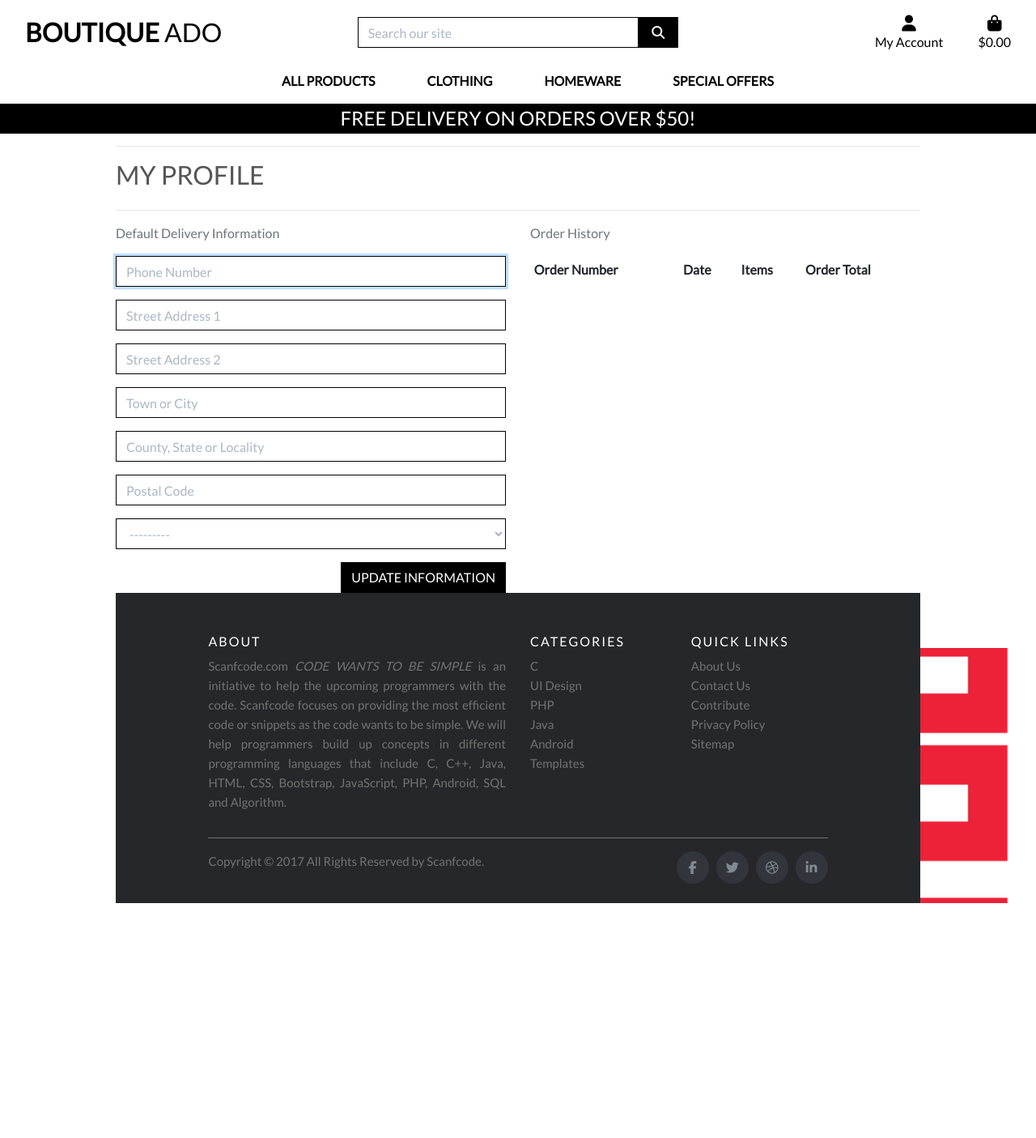
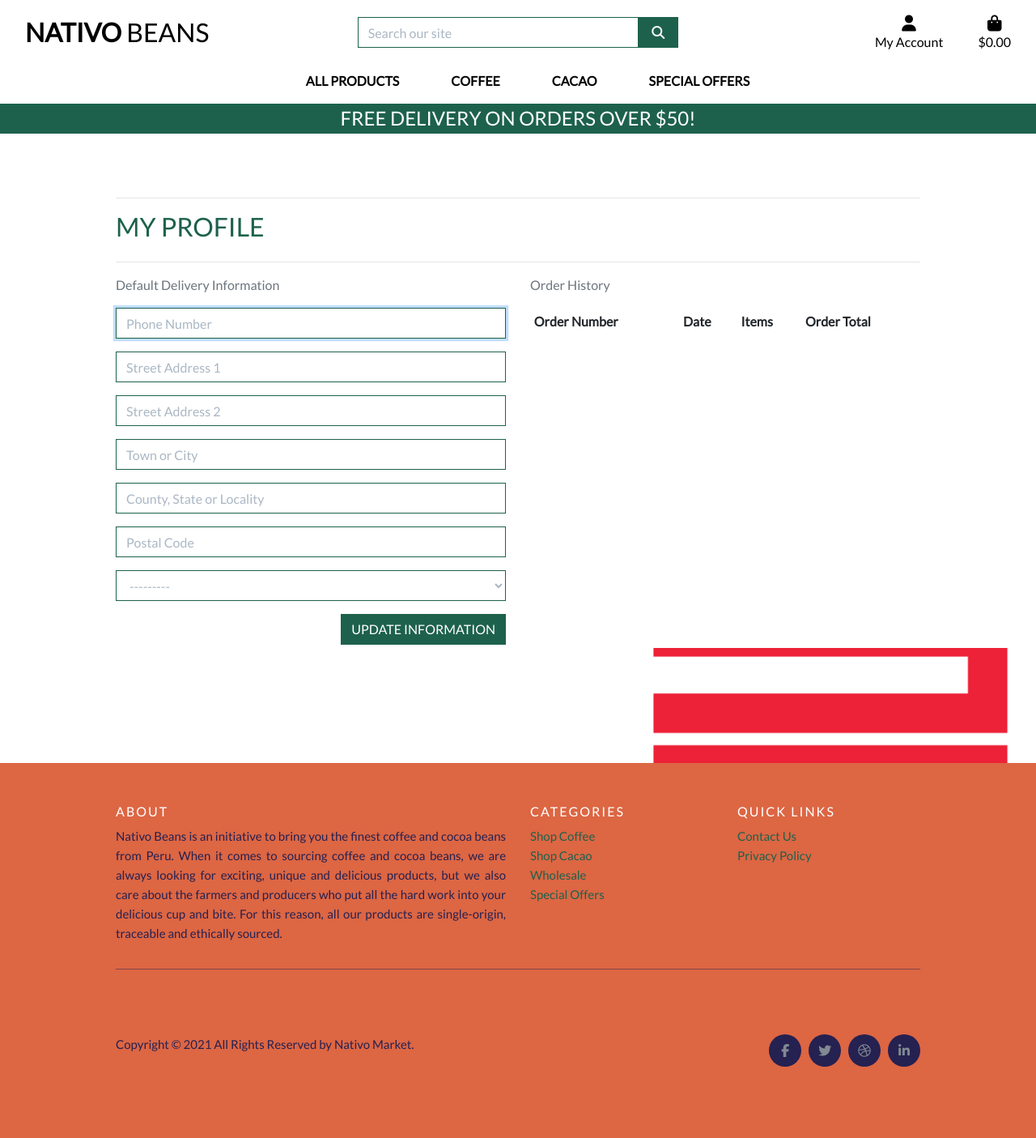
Before and after one commit to Julia-IO/nativo_beans, a Django app: page /profile/ in a window 1280 px wide. Shown: the whole page at 81% size. Before the commit the page ends 1115 px from the top, so only its background shows below. Run offline with Django 3.2, Linux system fonts and the light colour scheme; the visitor is signed in with stand-in values (Sample User, id 1); data comes from the database, SQL or seed files in the repository; data that the repository does not hold is empty; some libraries are stand-ins or nearby versions.

Commit message:
Added Footer, updated CSS, main nav and product categories

```diff
--- a/products/fixtures/categories.json
+++ b/products/fixtures/categories.json
@@ -1 +1 @@
-[{"pk": 1, "model": "products.category", "fields": {"name": "activewear", "friendly_name": "Activewear"}}, {"pk": 2, "model": "products.category", "fields": {"name": "bed_bath", "friendly_name": "Bed & Bath"}}, {"pk": 3, "model": "products.category", "fields": {"name": "clearance", "friendly_name": "Clearance"}}, {"pk": 4, "model": "products.category", "fields": {"name": "deals", "friendly_name": "Deals"}}, {"pk": 5, "model": "products.category", "fields": {"name": "essentials", "friendly_name": "Essentials"}}, {"pk": 6, "model": "products.category", "fields": {"name": "jeans", "friendly_name": "Jeans"}}, {"pk": 7, "model": "products.category", "fields": {"name": "kitchen_dining", "friendly_name": "Kitchen & Dining"}}, {"pk": 8, "model": "products.category", "fields": {"name": "new_arrivals", "friendly_name": "New Arrivals"}}, {"pk": 9, "model": "products.category", "fields": {"name": "shirts", "friendly_name": "Shirts"}}]
+[{"pk": 1, "model": "products.category", "fields": {"name": "lightroast", "friendly_name": "Light Roast"}}, {"pk": 2, "model": "products.category", "fields": {"name": "organic_cocoa_powder", "friendly_name": "Organic Cocoa Powder"}}, {"pk": 3, "model": "products.category", "fields": {"name": "clearance", "friendly_name": "Clearance"}}, {"pk": 4, "model": "products.category", "fields": {"name": "deals", "friendly_name": "Deals"}}, {"pk": 5, "model": "products.category", "fields": {"name": "medroast", "friendly_name": "Med Roast"}}, {"pk": 6, "model": "products.category", "fields": {"name": "medfullroast", "friendly_name": "Med/Full Roast"}}, {"pk": 7, "model": "products.category", "fields": {"name": "chocolate_tablets", "friendly_name": "Chocolate Tablets"}}, {"pk": 8, "model": "products.category", "fields": {"name": "new_arrivals", "friendly_name": "New Arrivals"}}, {"pk": 9, "model": "products.category", "fields": {"name": "fullroast", "friendly_name": "Full Roast"}}]
--- a/profiles/static/profiles/css/profile.css
+++ b/profiles/static/profiles/css/profile.css
@@ -4,7 +4,7 @@
 }
 
 #profile-update-form .form-control {
-    color: #000;
+    color: #252151;
 }
 
 #profile-update-form input::placeholder {
@@ -13,7 +13,7 @@
 
 #id_default_country,
 #id_default_country option:not(:first-child) {
-    color: #000;
+    color: #252151;
 }
 
 #id_default_country option:first-child {
--- a/static/css/base.css
+++ b/static/css/base.css
@@ -6,7 +6,7 @@ body {
     background: url('/media/homepage_background_image.png') no-repeat center center fixed;
     background-size: cover;
     height: calc(100vh - 164px);
-    color: #555;
+    color: #1d614c;
     font-family: 'Lato';
 }
 
@@ -28,26 +28,26 @@ body {
 }
 
 .shop-now-button {
-    background: black;
+    background: #1d614c;
     color: white;
     min-width: 260px;
 }
 
 .btn-black {
-    background: black;
+    background: #1d614c;
     color: white;
 }
 
 .btn-outline-black {
     background: white;
-    color: black !important; /* use important to override link colors for <a> elements */
-    border: 1px solid black;
+    color: #1d614c !important; /* use important to override link colors for <a> elements */
+    border: 1px solid #1d614c;
 }
 
 .btn-outline-black:hover,
 .btn-outline-black:active,
 .btn-outline-black:focus {
-    background: black;
+    background: #1d614c;
     color: white !important;
 }
 
@@ -66,11 +66,11 @@ body {
 }
 
 .border-black {
-    border: 1px solid black !important;
+    border: 1px solid #1d614c !important;
 }
 
 .bg-black {
-    background: #000 !important;
+    background: #1d614c !important;
 }
 
 .overlay {
@@ -176,15 +178,15 @@ input[name='q']::placeholder {
 
 .site-footer
 {
-  background-color:#26272b;
+  background-color:#dd6643;
   padding:45px 0 20px;
   font-size:15px;
   line-height:24px;
-  color:#737373;
+  color:#252151;
 }
 .site-footer hr
 {
-  border-top-color:#bbb;
+  border-top-color:#252151;
   opacity:0.5
 }
 .site-footer hr.small
@@ -201,7 +203,7 @@ input[name='q']::placeholder {
 }
 .site-footer a
 {
-  color:#737373;
+  color:#252151;
 }
 .site-footer a:hover
 {
@@ -219,11 +221,11 @@ input[name='q']::placeholder {
 }
 .footer-links a
 {
-  color:#737373
+  color:#1d614c
 }
 .footer-links a:active,.footer-links a:focus,.footer-links a:hover
 {
-  color:#3366cc;
+  color:#252151;
   text-decoration:none;
 }
 .footer-links.inline li
@@ -242,7 +244,7 @@ input[name='q']::placeholder {
   margin-left:6px;
   margin-right:0;
   border-radius:100%;
-  background-color:#33353d
+  background-color:#252151
 }
 .copyright-text
 {
@@ -344,6 +346,7 @@ input[name='q']::placeholder {
 @media (min-width: 1200px) {
   .container {
     max-width: 80%;
+    padding-bottom: 5%;
   }
 }
 
--- a/templates/allauth/account/logout.html
+++ b/templates/allauth/account/logout.html
@@ -5,6 +5,8 @@
 {% block head_title %}{% trans "Sign Out" %}{% endblock %}
 
 {% block inner_content %}
+
+<div class="container h-100">
     <hr>
     <h2 class="logo-font mb-4">{% trans "Sign Out" %}</h2>
     <hr>
@@ -19,5 +21,5 @@
     <button type="submit">{% trans 'Sign Out' %}</button>
     </form>
 
-
+</div>
 {% endblock %}
--- a/templates/base.html
+++ b/templates/base.html
@@ -34,14 +34,14 @@
     {% block extra_js %}
     {% endblock %}
 
-    <title>Boutique Ado {% block extra_title %}{% endblock %}</title>
+    <title>Nativo Beans {% block extra_title %}{% endblock %}</title>
   </head>
   <body>
     <header class="container-fluid fixed-top">
         <div id="topnav" class="row bg-white pt-lg-2 d-none d-lg-flex">
             <div class="col-12 col-lg-4 my-auto py-1 py-lg-0 text-center text-lg-left">
                 <a href="{% url 'home' %}" class="nav-link main-logo-link">
-                    <h2 class="logo-font text-black my-0"><strong>Boutique</strong> Ado</h2>
+                    <h2 class="logo-font text-black my-0"><strong>Nativo</strong> Beans</h2>
                 </a>
             </div>
             <div class="col-12 col-lg-4 my-auto py-1 py-lg-0">
@@ -137,42 +137,30 @@
     {% block content %}
     {% endblock %}
 
-    {% block postloadjs %}
-    <script type="text/javascript">
-        $('.toast').toast('show');
-    </script>
-    {% endblock %}
-
-
-  <!-- Site footer -->
+    <!-- Site footer -->
     <footer class="site-footer">
       <div class="container">
         <div class="row">
           <div class="col-sm-12 col-md-6">
             <h6>About</h6>
-            <p class="text-justify">Scanfcode.com <i>CODE WANTS TO BE SIMPLE </i> is an initiative  to help the upcoming programmers with the code. Scanfcode focuses on providing the most efficient code or snippets as the code wants to be simple. We will help programmers build up concepts in different programming languages that include C, C++, Java, HTML, CSS, Bootstrap, JavaScript, PHP, Android, SQL and Algorithm.</p>
+            <p class="text-justify">Nativo Beans is an initiative to bring you the finest coffee and cocoa beans from Peru. When it comes to sourcing coffee and cocoa beans, we are always looking for exciting, unique and delicious products, but we also care about the farmers and producers who put all the hard work into your delicious cup and bite. For this reason, all our products are single-origin, traceable and ethically sourced.</p>
           </div>
 
           <div class="col-xs-6 col-md-3">
             <h6>Categories</h6>
             <ul class="footer-links">
-              <li><a href="http://scanfcode.com/category/c-language/">C</a></li>
-              <li><a href="http://scanfcode.com/category/front-end-development/">UI Design</a></li>
-              <li><a href="http://scanfcode.com/category/back-end-development/">PHP</a></li>
-              <li><a href="http://scanfcode.com/category/java-programming-language/">Java</a></li>
-              <li><a href="http://scanfcode.com/category/android/">Android</a></li>
-              <li><a href="http://scanfcode.com/category/templates/">Templates</a></li>
+              <li><a href="">Shop Coffee</a></li>
+              <li><a href="">Shop Cacao</a></li>
+              <li><a href="">Wholesale</a></li>
+              <li><a href="">Special Offers</a></li>
             </ul>
           </div>
 
           <div class="col-xs-6 col-md-3">
             <h6>Quick Links</h6>
             <ul class="footer-links">
-              <li><a href="http://scanfcode.com/about/">About Us</a></li>
               <li><a href="http://scanfcode.com/contact/">Contact Us</a></li>
-              <li><a href="http://scanfcode.com/contribute-at-scanfcode/">Contribute</a></li>
               <li><a href="http://scanfcode.com/privacy-policy/">Privacy Policy</a></li>
-              <li><a href="http://scanfcode.com/sitemap/">Sitemap</a></li>
             </ul>
           </div>
         </div>
@@ -181,8 +169,8 @@
       <div class="container">
         <div class="row">
           <div class="col-md-8 col-sm-6 col-xs-12">
-            <p class="copyright-text">Copyright &copy; 2017 All Rights Reserved by
-         <a href="#">Scanfcode</a>.
+            <p class="copyright-text">Copyright &copy; 2021 All Rights Reserved by
+         Nativo Market.
             </p>
           </div>
 
@@ -198,6 +186,11 @@
       </div>
 </footer>
 
+    {% block postloadjs %}
+    <script type="text/javascript">
+        $('.toast').toast('show');
+    </script>
+    {% endblock %}
 
   </body>
 </html>
--- a/templates/includes/main-nav.html
+++ b/templates/includes/main-nav.html
@@ -14,24 +14,25 @@
 
         <li class="nav-item dropdown">
             <a class="logo-font font-weight-bold nav-link text-black mr-5" href="#" id="clothing-link" data-toggle="dropdown" aria-haspopup="true" aria-expanded="false">
-                Clothing
+                Coffee
             </a>
             <div class="dropdown-menu border-0" aria-labelledby="clothing-link">
-                <a href="{% url 'products' %}?category=activewear,essentials" class="dropdown-item">Activewear &amp; Essentials</a>
-                <a href="{% url 'products' %}?category=jeans" class="dropdown-item">Jeans</a>
-                <a href="{% url 'products' %}?category=shirts" class="dropdown-item">Shirts</a>
-                <a href="{% url 'products' %}?category=activewear,essentials,jeans,shirts" class="dropdown-item">All Clothing</a>
+                <a href="{% url 'products' %}?category=lightroast" class="dropdown-item">Light Roast</a>
+                <a href="{% url 'products' %}?category=medroast" class="dropdown-item">Med Roast</a>
+                <a href="{% url 'products' %}?category=medfullroast" class="dropdown-item">Med/Full Roast</a>
+                <a href="{% url 'products' %}?category=fullroast" class="dropdown-item">Full Roast</a>
+                <a href="{% url 'products' %}?category=lightroast,medroast,medfullroast,fullroast" class="dropdown-item">All Coffee Products</a>
             </div>
         </li>
 
         <li class="nav-item dropdown">
             <a class="logo-font font-weight-bold nav-link text-black mr-5" href="#" id="homeware-link" data-toggle="dropdown" aria-haspopup="true" aria-expanded="false">
-                Homeware
+                Cacao
             </a>
             <div class="dropdown-menu border-0" aria-labelledby="homeware-link">
-                <a href="{% url 'products' %}?category=bed_bath" class="dropdown-item">Bed &amp; Bath</a>
-                <a href="{% url 'products' %}?category=kitchen_dining" class="dropdown-item">Kitchen &amp; Dining</a>
-                <a href="{% url 'products' %}?category=bed_bath,kitchen_dining" class="dropdown-item">All Homeware</a>
+                <a href="{% url 'products' %}?category=organic_cocoa_powder" class="dropdown-item">Organic Cocoa Powder</a>
+                <a href="{% url 'products' %}?category=chocolate_tablets" class="dropdown-item">Chocolate Tablets</a>
+                <a href="{% url 'products' %}?category=organic_cocoa_powder,chocolate_tablets" class="dropdown-item">All Cacao Products</a>
             </div>
         </li>
 
```
Also changed, not shown: other parts of static/css/base.css (+13 -11 lines), home/templates/home/index.html (+9 -3 lines), profiles/templates/profiles/profile.html (+7 -0 lines), media/0900631B81C9387BM.jpg, media/DP0119201620405230C.jpg (deleted), media/DP0216201620424511C.jpg (deleted), media/DP0224201620571013C.jpg (deleted), media/DP0226201620313565C.jpg (deleted), media/DP0405201620454892C.jpg (deleted), media/DP1014201517033744M.jpg (deleted), media/DP1202201502000682M.jpg (deleted), media/DP1202201517021959M.jpg (deleted), media/DP1216201517030998M.jpg (deleted), products/fixtures/products.json. Lines whose indentation alone changed are shown as unchanged.
